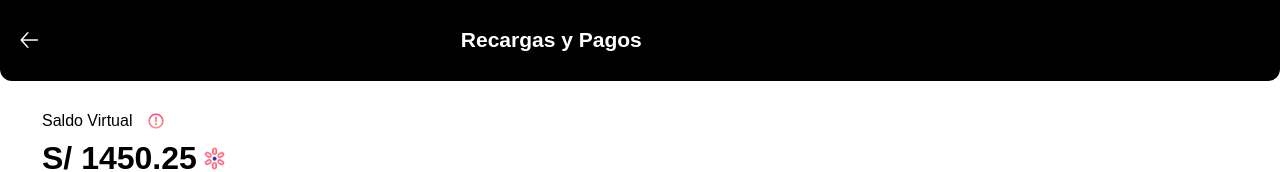
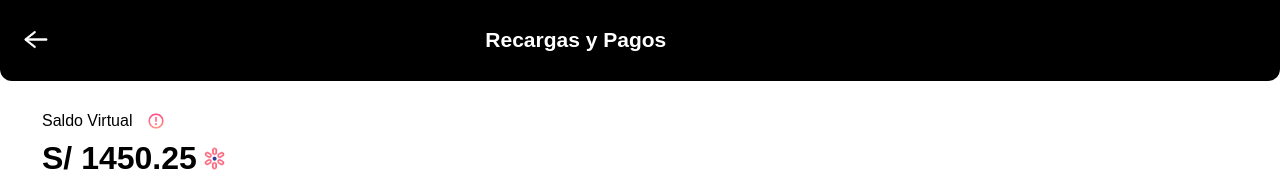
Before and after one commit to Mago-ui/payments, a Vue app: page / in a window 1280 px wide. Shown: the top 172 px of the page. Built offline with nearby package versions, Linux system fonts and the light colour scheme.

Commit message:
payments

```diff
--- a/src/components/PayServices.vue
+++ b/src/components/PayServices.vue
@@ -2,7 +2,9 @@
   <div>
     <header class="header">
       <div class="headerPayment">
-        <div class="headerPayment-arrow">🡠</div>
+        <div class="headerPayment-arrow">
+          <img class="arrow" width="23px" src="../assets/arrow.png" />
+        </div>
         <h1 class="header-style">Recargas y Pagos</h1>
       </div>
     </header>
@@ -43,8 +45,8 @@
             style="padding-right: 12px"
             src="../assets/cargando2.png"
           />
-          <router-link to="/recargas" style="text-decoration: none;">
-            <p style="font-weight: 600;">Recargas</p></router-link
+          <router-link to="/recargas" style="text-decoration: none">
+            <p style="font-weight: 600">Recargas</p></router-link
           >
         </div>
         <div class="item">
@@ -150,7 +152,7 @@ export default {
 }
 
 .header-style {
-  width: 80%;
+  width: 87%;
   text-align: center;
   color: white;
   font-size: 21px;
@@ -194,4 +196,11 @@ export default {
   align-items: center;
   padding-bottom: 21px;
 }
+
+.arrow {
+  width: 34px;
+  position: absolute;
+  top: 18px;
+  height: 43px;
+}
 </style>
--- a/src/components/Payments.vue
+++ b/src/components/Payments.vue
@@ -3,7 +3,9 @@
     <header class="header">
       <div class="headerPayment">
         <router-link to="/" style="text-decoration: none">
-          <div class="headerPayment-arrow">🡠</div>
+          <div class="headerPayment-arrow">
+            <img class="arrow" width="23px" src="../assets/arrow.png" />
+          </div>
         </router-link>
         <h1 class="header-style">Recargas</h1>
       </div>
@@ -151,6 +153,13 @@ export default {
   align-items: center;
 }
 
+.arrow {
+  width: 34px;
+  position: absolute;
+  top: 18px;
+  height: 43px;
+}
+
 ::-webkit-scrollbar {
   width: 0px;
 }
```
Also changed, not shown: src/components/component/card.vue (deleted, +0 -12 lines), src/assets/arrow.png (added), src/assets/flecha-izquierda.png (deleted).
